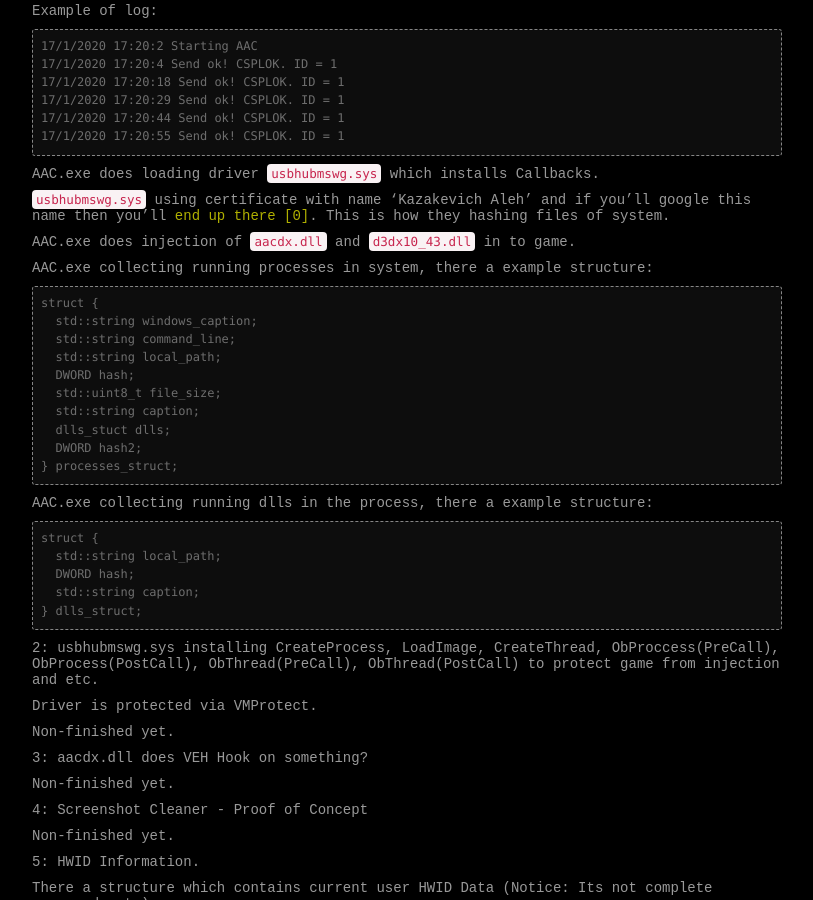
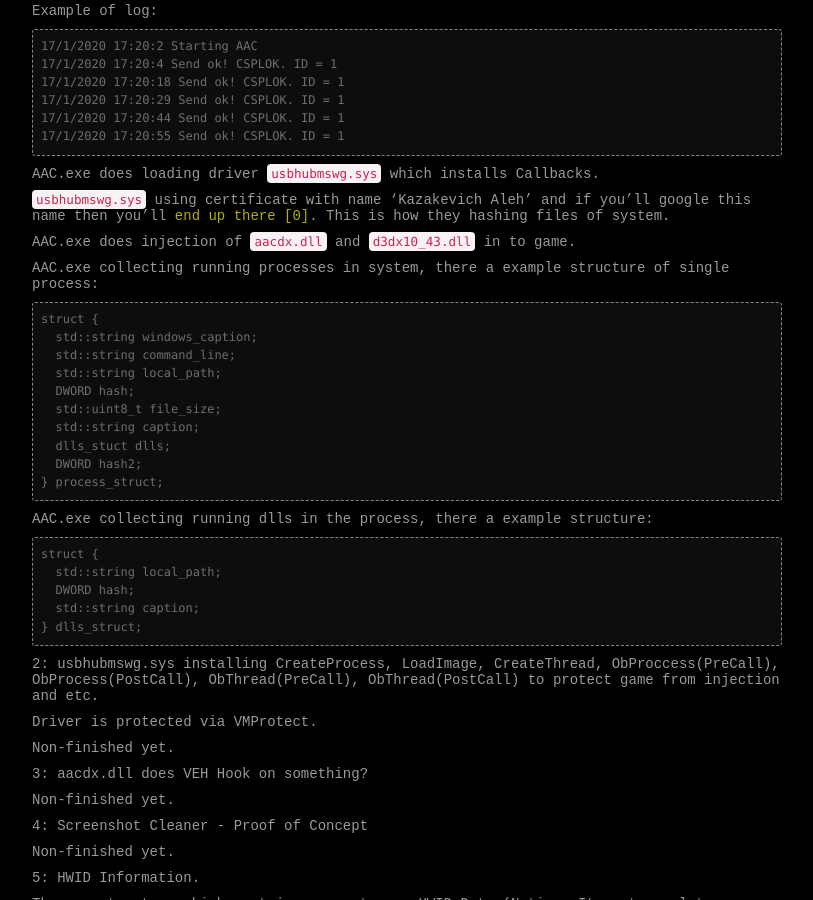
Before and after one commit to cpz/cpz.github.io, a Jekyll site: the page built from _posts/2020/2020-01-18-CSPL-Anti-Cheat-Analysis.md, in a window 1280 px wide and 900 px high, scrolled down 730 px. Shown: the whole window, without its empty margins (233-1046 px from the left). Built offline with Jekyll 4.4.1, drawn with Linux system fonts in a browser that asks for light colours; comment, search, counter and statistics services are not loaded.

Commit message:
Update 2020-01-18-CSPL-Anti-Cheat-Analysis.md

```diff
--- a/_posts/2020/2020-01-18-CSPL-Anti-Cheat-Analysis.md
+++ b/_posts/2020/2020-01-18-CSPL-Anti-Cheat-Analysis.md
@@ -49,7 +49,7 @@ AAC.exe does loading driver `usbhubmswg.sys` which installs Callbacks.
 
 AAC.exe does injection of `aacdx.dll` and `d3dx10_43.dll` in to game.
 
-AAC.exe collecting running processes in system, there a example structure:
+AAC.exe collecting running processes in system, there a example structure of single process:
 ~~~
 struct {
   std::string windows_caption;
@@ -60,7 +60,7 @@ struct {
   std::string caption;
   dlls_stuct dlls;
   DWORD hash2;
-} processes_struct;
+} process_struct;
 ~~~
 
 AAC.exe collecting running dlls in the process, there a example structure:
```
